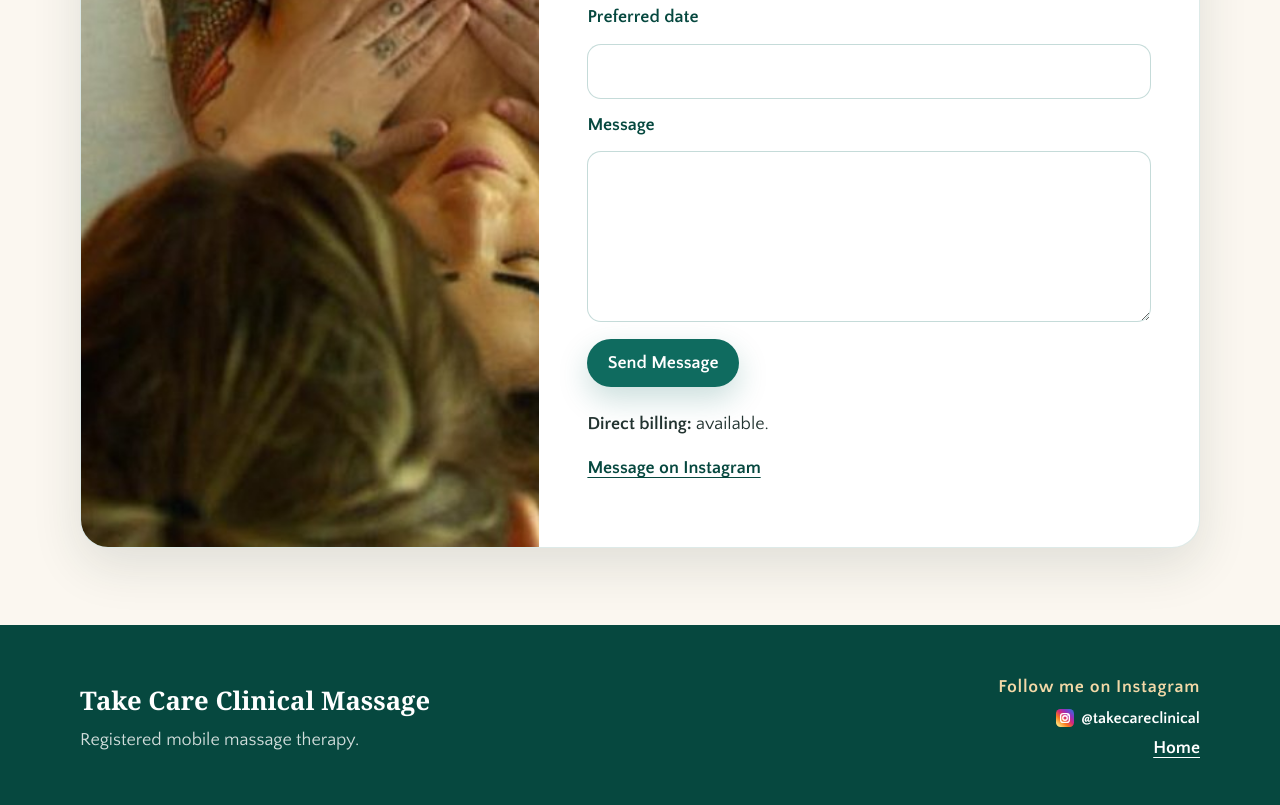
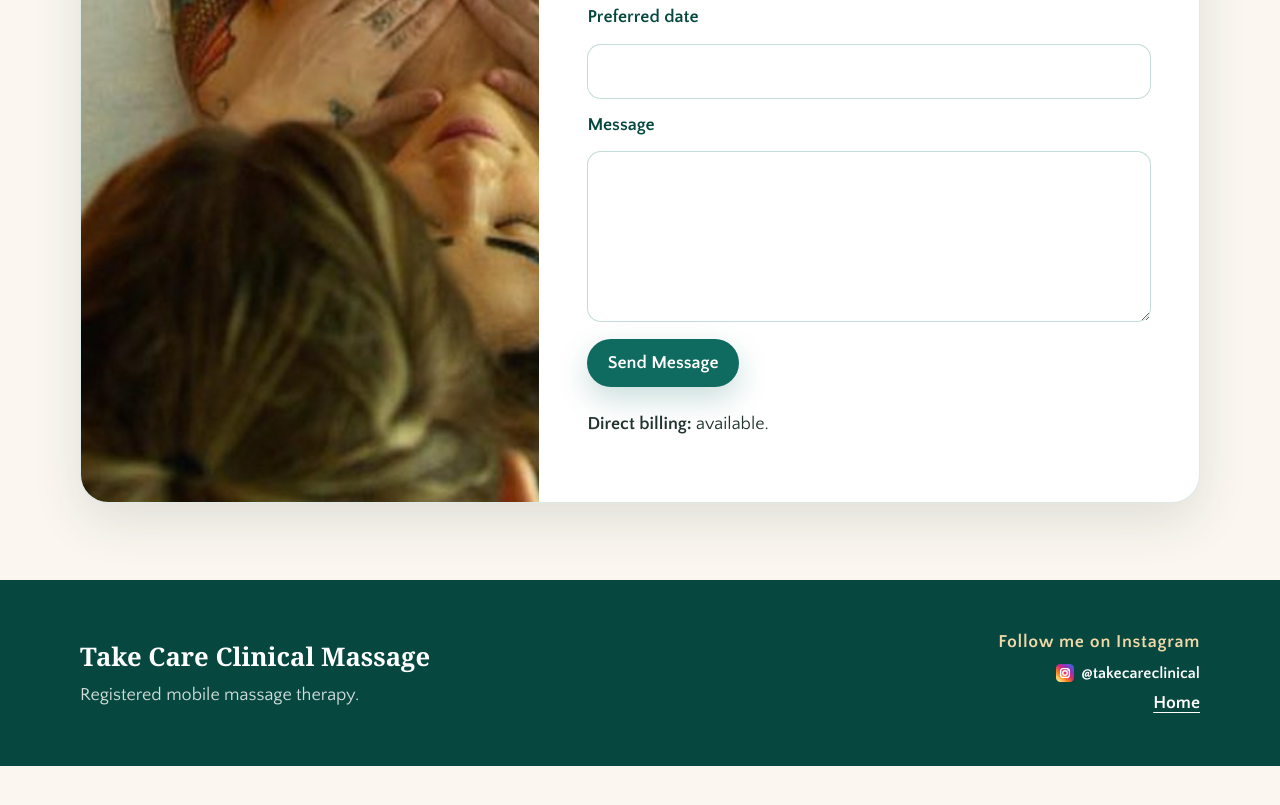
Before and after one commit to take-care-clinical/take-care-clinical, a plain HTML site: page contact.html in a window 1280 px wide. Shown: the part 886-1691 px from the top of the page. After the commit the page ends 1652 px from the top, so only its background shows below. Drawn offline with Linux system fonts and the light colour scheme; a web font is replaced by a local one.

Commit message:
fix: keep contact engagement focused on form

```diff
--- a/contact.html
+++ b/contact.html
@@ -66,7 +66,6 @@
             <button class="button" type="submit">Send Message</button>
           </form>
           <p><strong>Direct billing:</strong> available.</p>
-          <p><a class="footer-secondary-link contact-instagram-link" href="https://www.instagram.com/takecareclinical?igsh=MWJ1Y3FhcGYzbGZ2MQ%3D%3D&amp;utm_source=qr" target="_blank" rel="noopener">Message on Instagram</a></p>
         </div>
       </div>
     </section>
--- a/styles.css
+++ b/styles.css
@@ -228,7 +228,6 @@ p { margin: 0 0 1rem; }
 .contact-form input:focus, .contact-form textarea:focus { border-color: var(--teal); }
 .contact-form .button { width: fit-content; margin-top: 0.35rem; cursor: pointer; }
 .form-honeypot { position: absolute; left: -9999px; }
-.contact-instagram-link { color: var(--teal-dark); }
 
 .site-footer { padding-block: 3rem; color: rgba(255,255,255,0.82); background: var(--teal-dark); }
 .footer-grid { display: flex; flex-wrap: wrap; align-items: center; justify-content: space-between; gap: 2rem; }
```
